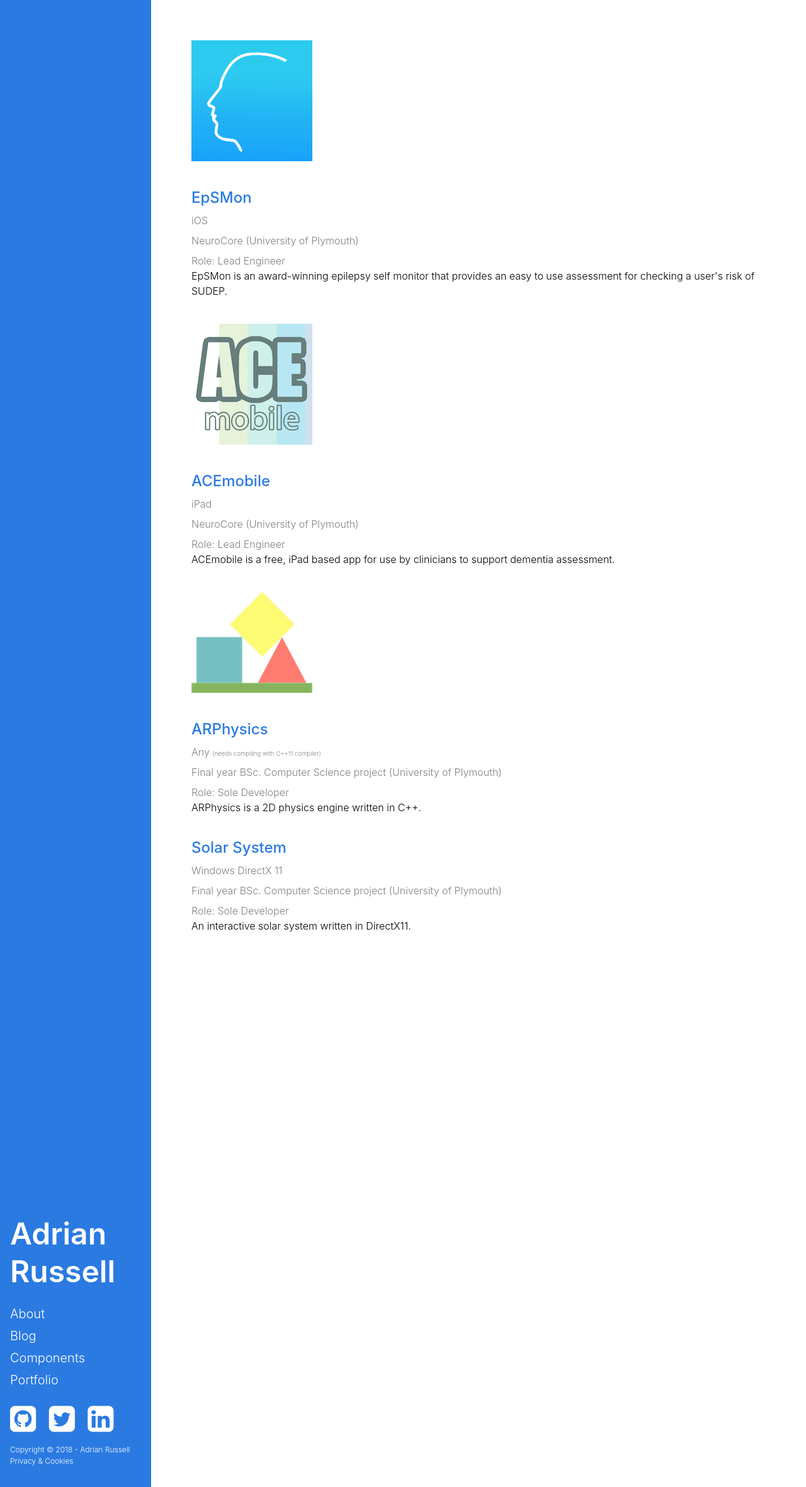
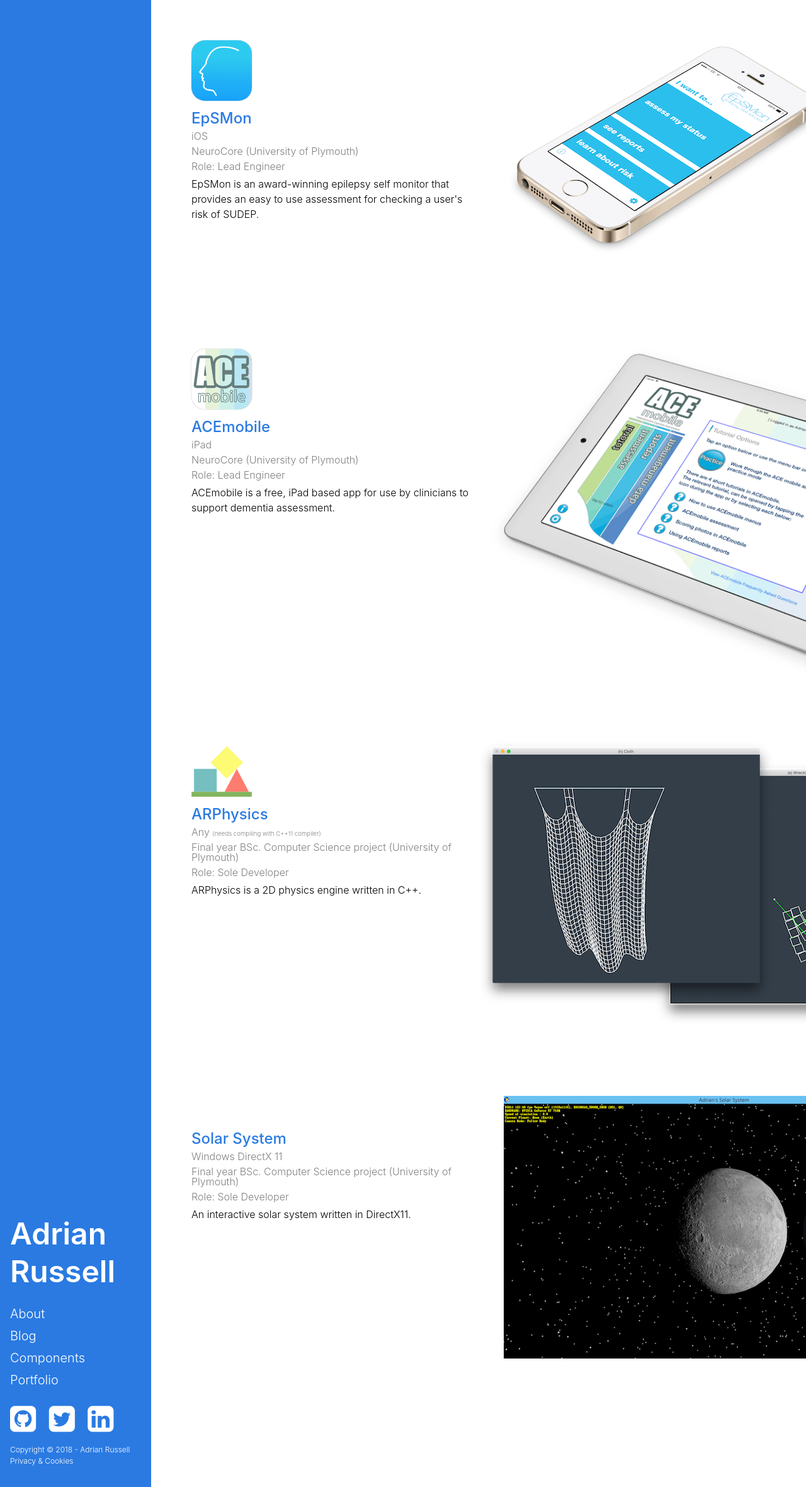
Before and after one commit to aderussell/aderussell.github.io, a Jekyll site: the page built from portfolio.md, in a window 1280 px wide. Shown: the whole page at 63% size. Built offline with Jekyll 4.4.1, drawn with Linux system fonts in a browser that asks for light colours; nearby versions of some CDN libraries.

Commit message:
added missing stylesheet

```diff
--- a/_includes/head.html
+++ b/_includes/head.html
@@ -17,6 +17,10 @@
     <link rel="stylesheet" href="{{ "/stylesheets/main.css" | prepend: site.baseurl }}">
     <link rel="stylesheet" href="{{ "/stylesheets/highlight.css" | prepend: site.baseurl }}">
 
+	{% if page.css %}
+     <link rel="stylesheet" href="{{ page.css }}">
+    {% endif %}
+
     {% include google_analytics.html %}
 
 </head>
```
